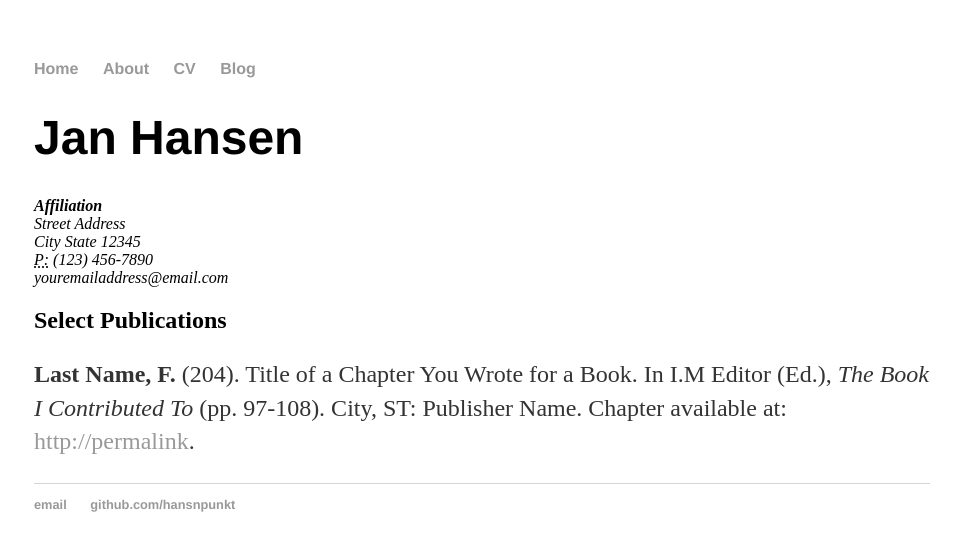
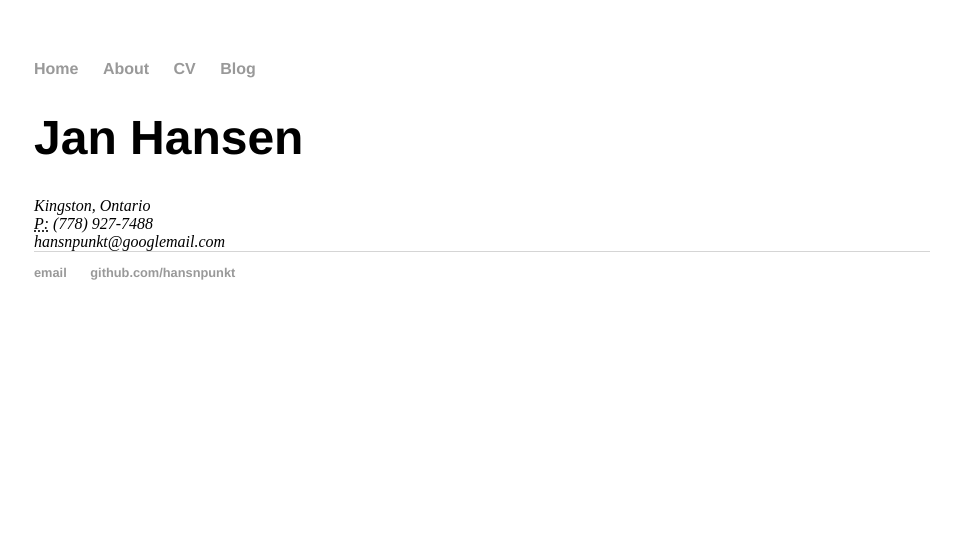
Before and after one commit to hansnpunkt/OLDhansnpunkt.github.io, a Jekyll site: the page built from cv/index.html, in a window 1280 px wide. Shown: the top 551 px of the page, without its empty margins (158-1119 px from the left). Built offline with Jekyll 4.4.1, drawn with Linux system fonts in a browser that asks for light colours.

Commit message:
Update index.html
added address and email

```diff
--- a/cv/index.html
+++ b/cv/index.html
@@ -5,15 +5,9 @@ title: Jan Hansen's cv
 <div class="cv">
 					<h1>Jan Hansen</h1>
 					<address>
-					<strong>Affiliation</strong><br>
-					Street Address<br>
-					City State 12345<br>
-					<abbr title="phone">P:</abbr> (123) 456-7890<br>
-					<span class="obfuscate">youremailaddress@email.com</span>
+					Kingston, Ontario<br>
+					<abbr title="phone">P:</abbr> (778) 927-7488<br>
+					<span class="obfuscate">hansnpunkt@googlemail.com</span>
 					</address>
 
-					<h2>Select Publications</h2>
-
-					<p><strong>Last Name, F.</strong> (204). Title of a Chapter You Wrote for a Book. In I.M Editor (Ed.), <em>The Book I Contributed To</em> (pp. 97-108). City, ST: Publisher Name. Chapter available at: <a href="#">http://permalink</a>.
-
 </div>
```
